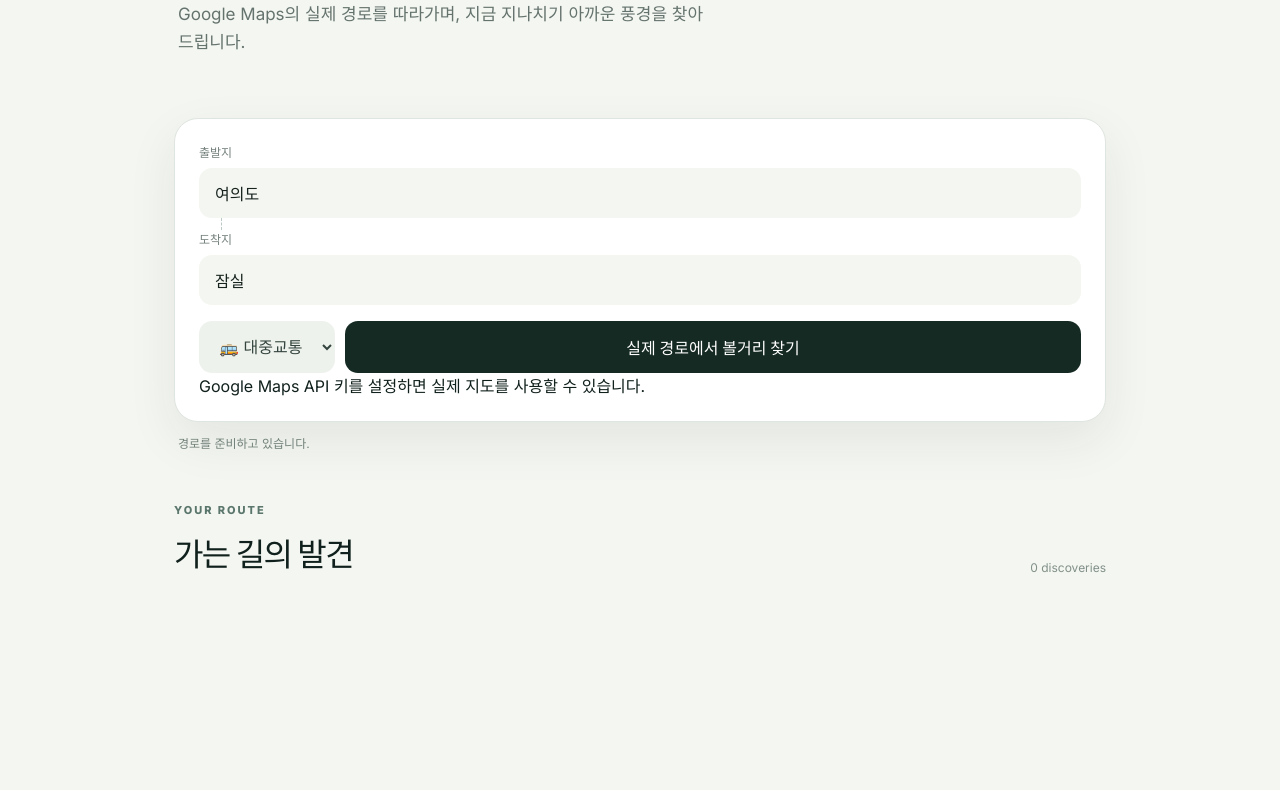
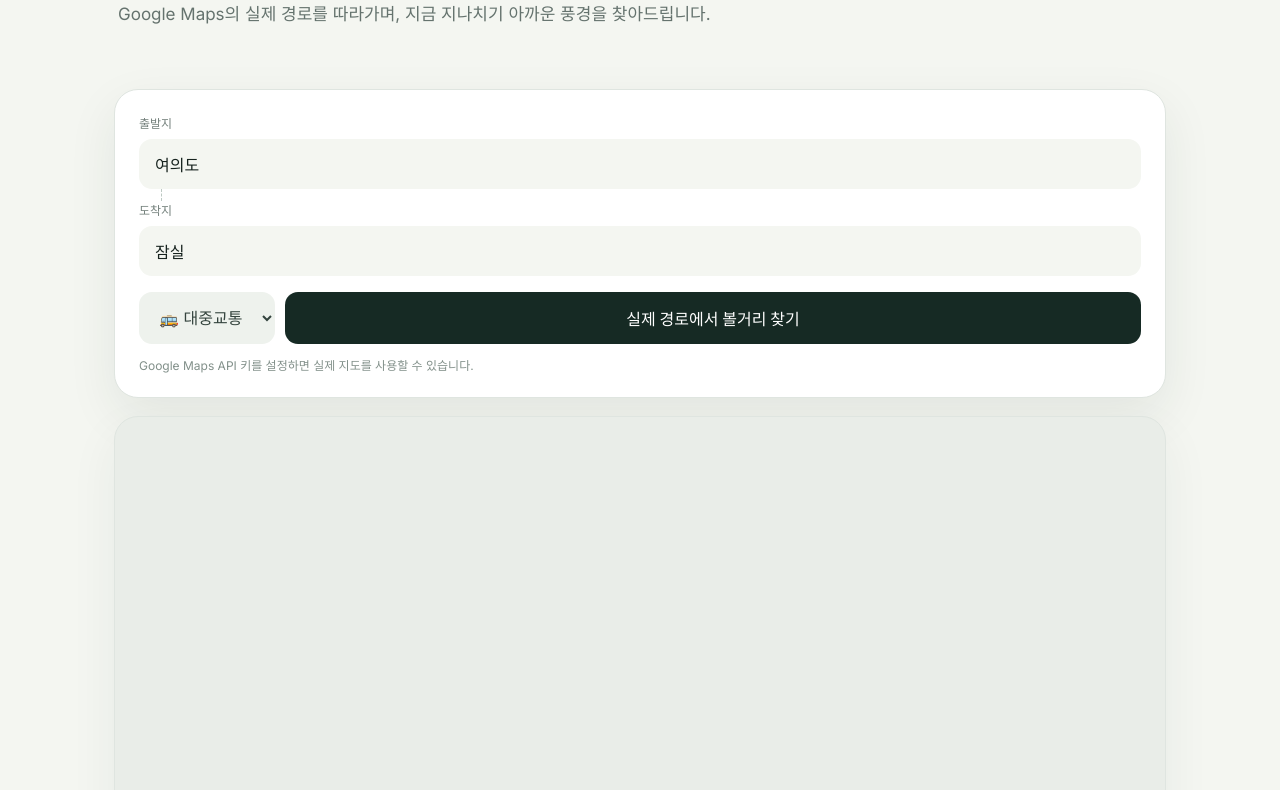
Before and after one commit to ilwoo6263-boop/over-view, a plain HTML site: page app/index.html in a window 1280 px wide. Shown: the part 302-1092 px from the top of the page. Before the commit the page ends 975 px from the top, so only its background shows below. Drawn offline with Linux system fonts and the light colour scheme; a script that the page names is missing.

Commit message:
feat: style Google Maps route experience

```diff
--- a/app/styles.css
+++ b/app/styles.css
@@ -1,21 +1,23 @@
 @import url('https://fonts.googleapis.com/css2?family=Inter:wght@400;500;600;700;800&family=Noto+Sans+KR:wght@400;500;600;700;800&display=swap');
 :root { font-family: Inter, 'Noto Sans KR', sans-serif; color: #10201c; background: #f4f6f1; font-synthesis: none; }
 * { box-sizing: border-box; } body { margin: 0; min-width: 320px; } button,input,select { font: inherit; }
-.app-shell { width: min(980px,100%); margin:auto; padding:40px 24px 80px; }
+.app-shell { width: min(1100px,100%); margin:auto; padding:40px 24px 80px; }
 .hero { padding:28px 4px 44px; } .brand { font-weight:800; letter-spacing:-.05em; font-size:24px; }
 .eyebrow { margin:0 0 12px; font-size:11px; font-weight:800; letter-spacing:.18em; color:#5b776d; }
 h1 { margin:0; font-size:clamp(42px,7vw,76px); line-height:1.03; letter-spacing:-.065em; } h1 span { color:#6b8179; }
-.hero-copy { max-width:540px; color:#65736e; font-size:17px; line-height:1.7; margin-top:22px; }
+.hero-copy { max-width:600px; color:#65736e; font-size:17px; line-height:1.7; margin-top:22px; }
 .route-card { background:#fff; border:1px solid #dfe5e0; border-radius:24px; padding:24px; box-shadow:0 18px 50px rgba(30,50,43,.08); }
 label { display:block; } label span { display:block; font-size:12px; color:#74807c; margin-bottom:8px; }
 input { width:100%; border:0; background:#f4f6f1; border-radius:13px; padding:15px 16px; color:#17231f; outline:none; }
 .route-line { height:12px; border-left:1px dashed #bdc9c3; margin-left:22px; }
-.controls { display:flex; gap:10px; margin-top:16px; } select,button { border:0; border-radius:13px; padding:14px 16px; cursor:pointer; } select { background:#eef2ed; color:#34443e; } button { flex:1; background:#162a24; color:#fff; font-weight:700; } button:hover { background:#263e36; }
-.route-summary { margin:12px 4px 0; font-size:12px; color:#72817a; }
+.controls { display:flex; gap:10px; margin-top:16px; } select,button { border:0; border-radius:13px; padding:14px 16px; cursor:pointer; } select { background:#eef2ed; color:#34443e; } button { flex:1; background:#162a24; color:#fff; font-weight:700; } button:hover { background:#263e36; } button:disabled { opacity:.6; cursor:wait; }
+.map-status { margin-top:12px; font-size:12px; color:#82908a; }
+.map-wrap { margin-top:18px; border-radius:24px; overflow:hidden; border:1px solid #dfe5e0; background:#e9ede8; box-shadow:0 18px 50px rgba(30,50,43,.06); } .map { width:100%; height:460px; }
+.route-summary { margin:14px 0 24px; padding:13px 16px; border-radius:13px; background:#eef2ed; color:#53635d; font-size:13px; }
 .moment { margin:24px 0; padding:28px; border-radius:24px; background:#19342d; color:#fff; } .moment-badge { font-size:10px; letter-spacing:.16em; font-weight:800; opacity:.65; }
 .moment h2 { margin:16px 0 8px; font-size:31px; letter-spacing:-.04em; } .moment p { margin:0; line-height:1.7; color:#d6e3de; } .moment-meta { margin-top:16px; font-size:12px; color:#a9c0b8; }
 .points-section { margin-top:52px; } .section-heading { display:flex; justify-content:space-between; align-items:end; margin-bottom:18px; } .section-heading h2 { margin:0; font-size:32px; letter-spacing:-.05em; } #resultCount { font-size:12px; color:#82908a; }
-.points-grid { display:grid; grid-template-columns:repeat(3,1fr); gap:14px; } .point { background:#fff; border:1px solid #e1e6e2; border-radius:20px; padding:20px; min-height:190px; } .point-featured { border-color:#aebeb7; box-shadow:0 10px 30px rgba(30,50,43,.08); }
+.points-grid { display:grid; grid-template-columns:repeat(3,1fr); gap:14px; } .point { background:#fff; border:1px solid #e1e6e2; border-radius:20px; padding:20px; min-height:190px; } .point-featured { border-color:#9fb5ac; box-shadow:0 12px 30px rgba(30,50,43,.08); }
 .point-top,.point-footer { display:flex; justify-content:space-between; align-items:center; gap:8px; } .point-top > span,.point-footer > span:last-child { font-size:11px; color:#72817a; } .point-icon { font-size:26px; }
 .point h3 { margin:20px 0 8px; font-size:18px; letter-spacing:-.03em; } .point p { margin:0; color:#68756f; line-height:1.55; font-size:13px; } .tag { display:inline-block; margin-top:14px; font-size:10px; padding:6px 9px; border-radius:99px; background:#eef2ed; color:#5d7168; }
-@media (max-width:700px) { .app-shell { padding:24px 16px 60px; } .controls { flex-direction:column; } .points-grid { grid-template-columns:1fr; } .section-heading h2 { font-size:27px; } }
+@media (max-width:700px) { .app-shell { padding:24px 16px 60px; } .controls { flex-direction:column; } .points-grid { grid-template-columns:1fr; } .section-heading h2 { font-size:27px; } .map { height:360px; } }
```
